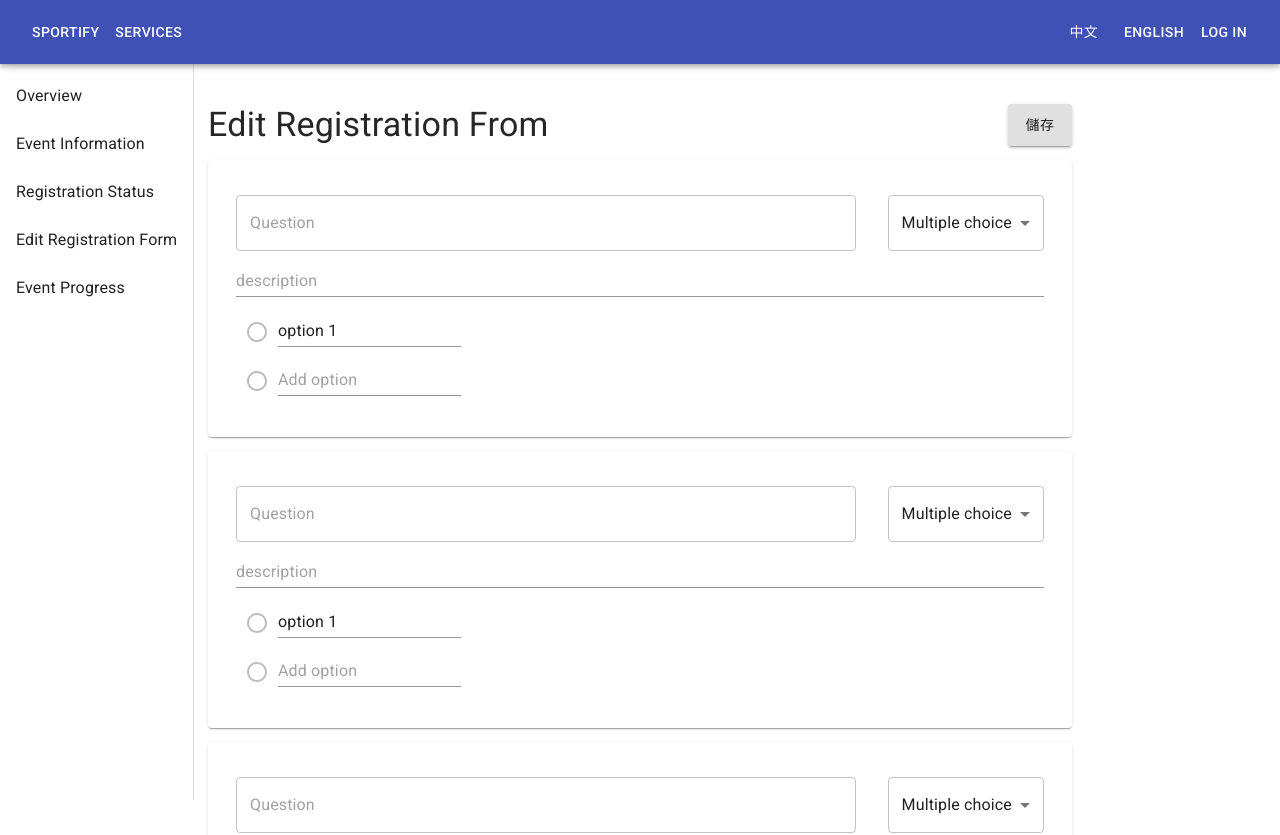
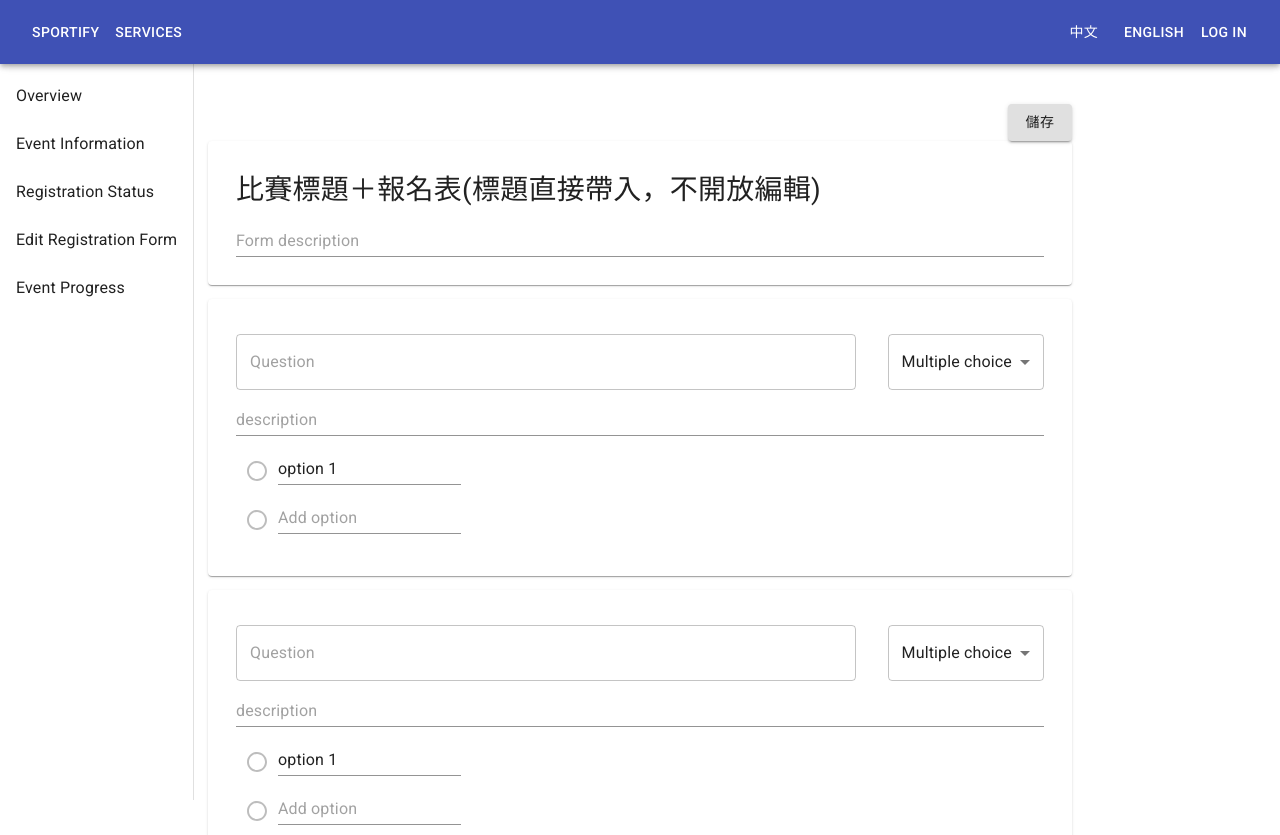
Before and after one commit to WhiteMusk/Sportify_jsAPI, a React (Create React App) app: page /manage/1/1 in a window 1280 px wide. Shown: the top 835 px of the page. Built offline with nearby package versions, Linux system fonts and the light colour scheme.

Commit message:
Add form description edit block

```diff
--- a/src/components/FormEdit.js
+++ b/src/components/FormEdit.js
@@ -1,6 +1,5 @@
-import { Container, Typography } from '@material-ui/core';
+import { Container, Typography, Paper, Input } from '@material-ui/core';
 import Chip from '@material-ui/core/Chip';
-import Paper from '@material-ui/core/Paper';
 import Snackbar from '@material-ui/core/Snackbar';
 import Button from '@material-ui/core/Button';
 import { makeStyles } from '@material-ui/core/styles';
@@ -14,9 +13,14 @@ const useStyles = makeStyles((theme) => ({
     marginTop: "20px",
     marginBottom: "10px"
   },
-  table: {
-    minWidth: 700,
+  paper: {
+    padding: "2em",
+    marginBottom: "1em"
   },
+  title: {
+    fontSize: "2em",
+    marginBottom: "0.5em"
+  }
 }));
 
 export default function FormEdit(props) {
@@ -25,11 +29,15 @@ export default function FormEdit(props) {
 
   return (
     <Container maxWidth="md">
-      <div style={{ display: "flex", justifyContent: "space-between" }}>
-        <Typography variant="h4"><FormattedMessage id="formEdit.title" /></Typography>
+      <div style={{ display: "flex", justifyContent: "flex-end" }}>
+        {/* <Typography variant="h4"><FormattedMessage id="formEdit.title" /></Typography> */}
         <Button variant="contained">儲存</Button>
       </div>
       {/* <Typography><FormattedMessage id="loading" /></Typography> */}
+      <Paper className={classes.paper}>
+        <Typography className={classes.title}>比賽標題＋報名表(標題直接帶入，不開放編輯)</Typography>
+        <Input placeholder="Form description" fullWidth multiline />
+      </Paper>
       {formData.blocks.map((block) => (
         <FormEditBlock block={block} />
       ))}
```
